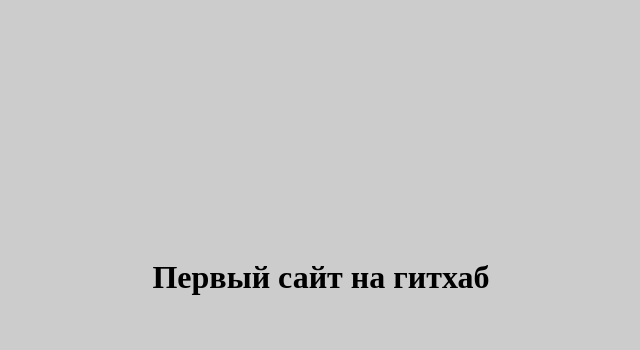
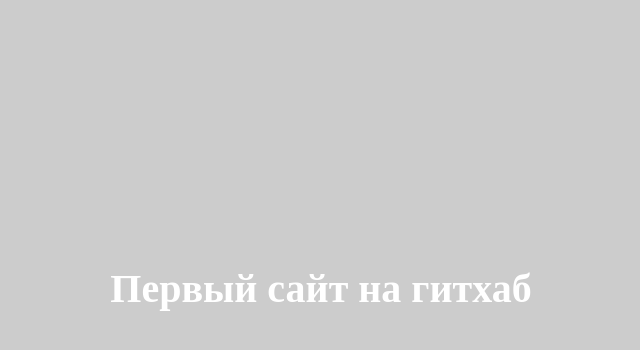
Before and after one commit to MeyManBro/alexxlefa.github.io, a plain HTML site: page index.html in a window 1280 px wide. Shown: the part 18-368 px from the top of the page, without its empty margins (319-959 px from the left). Drawn offline with Linux system fonts and the light colour scheme.

Commit message:
Ооформление заголовка

```diff
--- a/css/style.css
+++ b/css/style.css
@@ -5,4 +5,6 @@ body {
 h1 {
 	text-align: center;
 	padding-top: 20%;
+	font-size: 40px;
+	color: #fff;
 }
```
